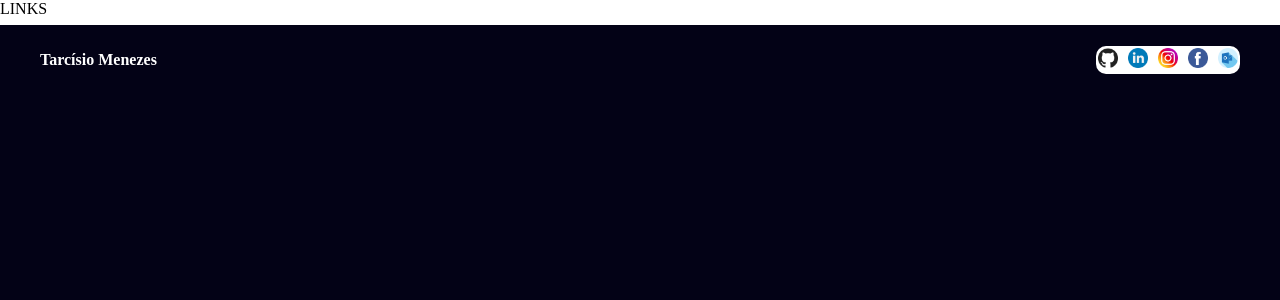
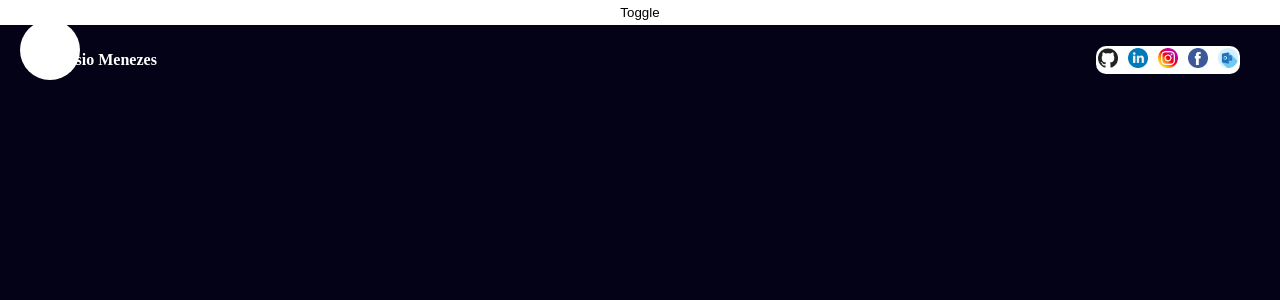
Before and after one commit to tarcisiomenezes2023/my-portfoliov2, a React (Vite) app in the folder portfolio-v2/: page / in a window 1280 px wide. Shown: the top 300 px of the page. Built offline with nearby package versions, Linux system fonts and the light colour scheme.

Commit message:
Styles for toggleButton done

```diff
--- a/portfolio-v2/src/components/siderbar/Sidebar.jsx
+++ b/portfolio-v2/src/components/siderbar/Sidebar.jsx
@@ -1,16 +1,39 @@
-import "./Sidebar.scss"
-import ToggleButton from "./togglebutton/ToggleButton"
-import Links from "./links/Links"
+import "./Sidebar.scss";
+import ToggleButton from "./togglebutton/ToggleButton";
+import Links from "./links/Links";
+import { useState } from "react";
+import { motion } from "framer-motion";
 
 const Sidebar = () => {
+  const [open, setOpen] = useState(false);
+
+  const variants = {
+    open: {
+      clipPath: "circle(1200px at 50px 50px)",
+      transition: {
+        type: "spring",
+        stiffness: 20,
+      },
+    },
+    closed: {
+      clipPath: "circle(30px at 50px 50px)",
+      transition: {
+        delay: 0.5,
+        type: "spring",
+        stiffness: 400,
+        damping: 40,
+      },
+    },
+  };
+
   return (
-    <div className='sidebar'>
-      <div className="bg">
+    <motion.div className='sidebar' animate={open ? "open" : "closed"}>
+      <motion.div className="bg" variants={variants}>
         <Links />
-      </div>
-      <ToggleButton />
-    </div>
-  )
+      </motion.div>
+      <ToggleButton setOpen={setOpen} />
+    </motion.div>
+  );
 }
 
-export default Sidebar
+export default Sidebar;
--- a/portfolio-v2/src/components/siderbar/Sidebar.scss
+++ b/portfolio-v2/src/components/siderbar/Sidebar.scss
@@ -10,6 +10,7 @@
         position: fixed;
         top: 0;
         left: 0;
+        bottom: 0;
         width: 400px;
         background: white;
 
@@ -37,5 +38,6 @@
         height: 25px;
         background-color: transparent;
         border: none;
+        cursor: pointer;
     }
 }
--- a/portfolio-v2/src/components/siderbar/links/Links.jsx
+++ b/portfolio-v2/src/components/siderbar/links/Links.jsx
@@ -1,6 +1,6 @@
 const Links = () => {
   return (
-    <div>
+    <div className="links">
       LINKS
     </div>
   )
--- a/portfolio-v2/src/components/siderbar/togglebutton/ToggleButton.jsx
+++ b/portfolio-v2/src/components/siderbar/togglebutton/ToggleButton.jsx
@@ -1,9 +1,15 @@
-const ToggleButton = () => {
+import PropTypes from 'prop-types';
+
+const ToggleButton = ({ setOpen }) => {
   return (
-    <button>
-
+    <button onClick={() => setOpen(prev => !prev)}>
+      Toggle
     </button>
-  )
+  );
 }
 
-export default ToggleButton
+ToggleButton.propTypes = {
+  setOpen: PropTypes.func.isRequired,
+};
+
+export default ToggleButton;
```
